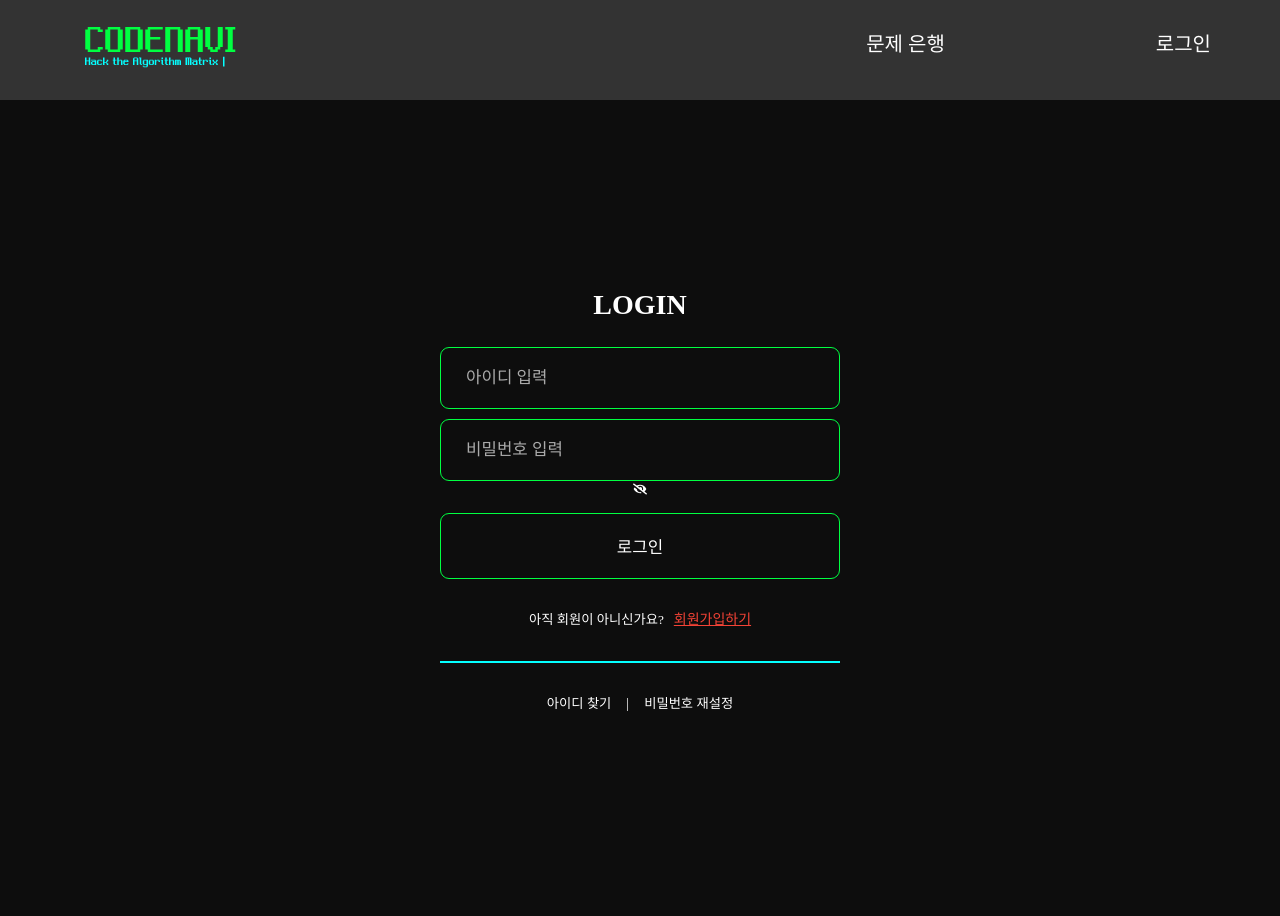
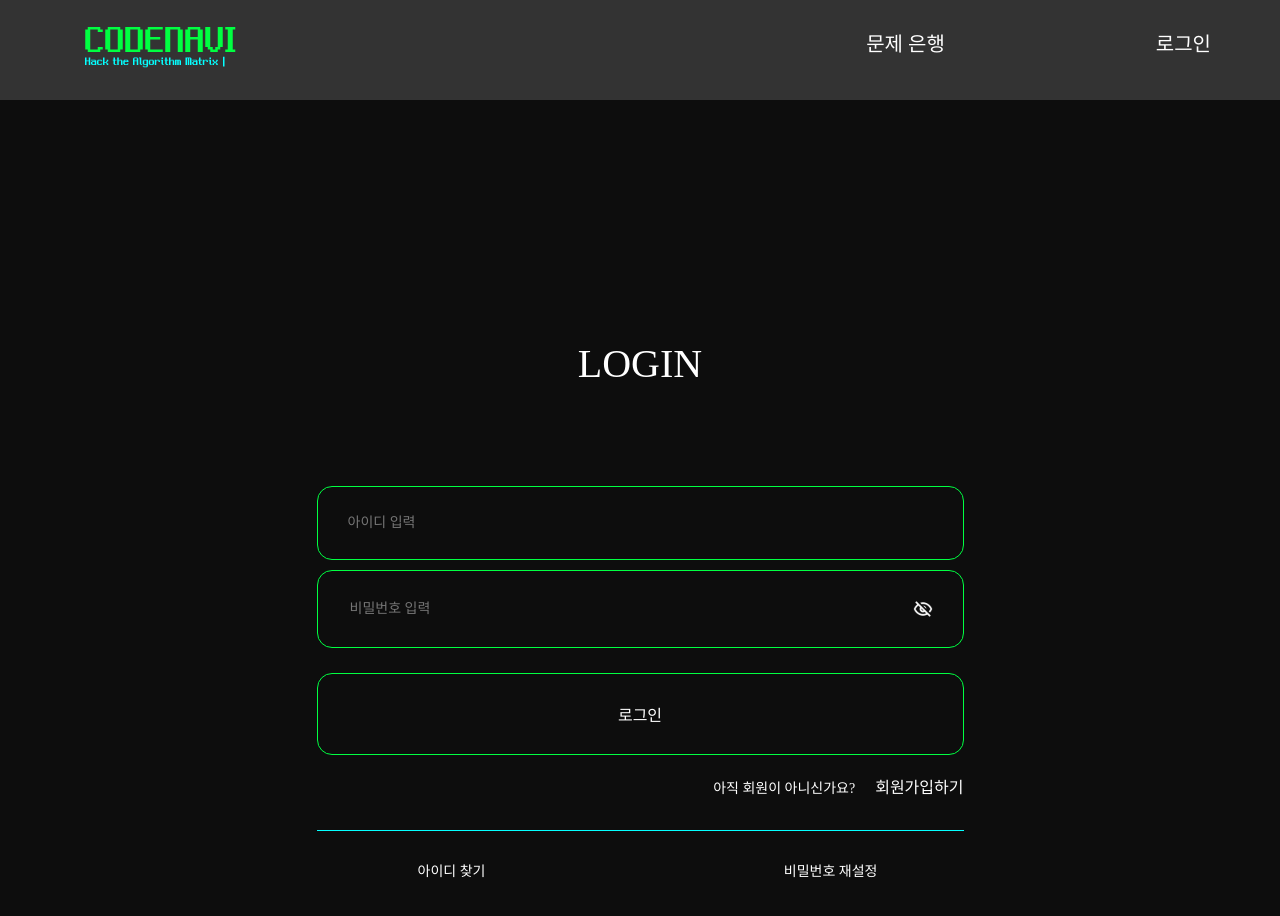
Before and after one commit to Goorm-CodeNavi/frontend, a React (Create React App) app: page /login in a window 1280 px wide. Shown: the top 916 px of the page. Before the commit the page ends 880 px from the top, so only its background shows below. Built offline with nearby package versions, Linux system fonts and the light colour scheme; no server answers; a web font is replaced by a local one.

Commit message:
fix: 로그인 리디자인 완료

```diff
--- a/src/assets/scss/section/login/_login.scss
+++ b/src/assets/scss/section/login/_login.scss
@@ -1,185 +1,147 @@
 .Login_wrap {
-  background-color: var(--background);
-  color: var(--white);
+  display: flex;
+  margin: 0 auto;
+  justify-content: center;
 
-  display: flex;
-  justify-content: center;
-  align-items: center;
-  min-height: calc(100vh - 60px);
-  padding: 20px;
+  .login_container {
+    margin-top: 205px;
 
-  .Login-box {
-    width: 100%;
-    max-width: 400px;
-    text-align: center;
-    padding: 40px 0;
-
-    .login-title {
-      font-size: 20px;
-      margin-bottom: 40px;
-      font-weight: 500;
-      letter-spacing: 0.1em;
+    h1 {
+      width: 100%;
+      text-align: center;
+      font-size: 40px;
+      font-weight: 400;
+      color: var(--white);
     }
 
-    .Login-form {
-      .input-group {
-        margin-bottom: 10px;
-        position: relative;
+    .input_id {
+      width: 100%;
+      margin-top: 90px;
 
-        .Login-input {
-          width: 100%;
-          padding: 20px 25px;
-          background-color: transparent;
-          border: 1.5px solid var(--green);
-          color: var(--white);
-          font-family: var(--mainfont);
-          font-size: 1.2rem;
-          outline: none;
-          box-sizing: border-box;
-          border-radius: 9px;
+      input {
+        width: 585px;
+        background-color: var(--background);
+        font-family: var(--mainfont);
+        font-size: 14px;
+        color: var(--white);
+        padding: 28px 30px;
+        border-radius: 15px;
+        border: 1.5px solid var(--green);
+        outline: none;
+      }
 
-          &::placeholder {
-            color: #aaa;
-          }
-
-          &:hover {
-            border-color: var(--blue);
-            box-shadow: 0 0 6px var(--blue);
-          }
-        }
-
-        .password-group {
-          position: absolute;
-          right: 15px;
-          top: 50%;
-          transform: translateY(-50%);
-          cursor: pointer;
-          color: var(--primary);
-          font-size: 1.1rem;
-
-          .password-toggle {
-            position: absolute;
-            right: 15px;
-            top: 50%;
-            transform: translateY(-50%);
-            color: var(--white);
-            cursor: pointer;
-            font-size: 1.1rem;
-          }
-        }
-
-        .login-button {
-          width: 100%;
-          padding: 20px 25px;
-          background-color: transparent;
-          border: 1.5px solid var(--green);
-          color: var(--white);
-          font-family: var(--mainfont);
-          font-size: 1.2rem;
-          outline: none;
-          box-sizing: border-box;
-          border-radius: 9px;
-          cursor: pointer;
-          transition: all 0.2s ease-in-out;
-
-          &:hover {
-            border-color: var(--blue);
-            color: var(--white);
-            background-color: (--blue);
-            box-shadow: 0 0 10px var(--blue);
-          }
-        }
+      &::placeholder {
+        color: #838383;
+        background-color: var(--background);
+        outline: none;
       }
     }
 
-    .login-prompt {
-      margin-top: 30px;
-      margin-bottom: 30px;
-    }
+    .input_pw {
+      display: flex;
+      align-items: center;
+      justify-content: space-between;
+      margin-top: 10px;
+      padding: 28px 30px;
+      border-radius: 15px;
+      border: 1.5px solid var(--green);
+      gap: 24px;
 
-    .prompt-text {
-      color: var(--white);
-      margin-right: 10px;
-      font-size: 0.95rem;
-    }
+      input {
+        flex: 1;
+        background-color: var(--background);
+        font-family: var(--mainfont);
+        font-size: 14px;
+        color: var(--white);
+        border: 0;
+        outline: none;
+      }
 
-    .signup-link {
-      color: var(--red);
-    }
+      &::placeholder {
+        color: #838383;
+        background-color: var(--background);
+        outline: none;
+      }
 
-    .divider {
-      border: none;
-      height: 2px;
-      background-color: var(--blue);
-      margin: 20px 0;
-    }
-
-    .find-link {
-      background: none;
-      border: none;
-      color: var(--primary);
-      cursor: pointer;
-      text-decoration: none;
-      font-size: 0.95rem;
-      padding: 0;
-      margin: 0;
-
-      &:hover {
-        text-decoration: underline;
-        color: var(--blue);
-      }
-    }
-    .reset-link {
-      background: none;
-      border: none;
-      color: var(--primary);
-      cursor: pointer;
-      text-decoration: none;
-      font-size: 0.95rem;
-      padding: 0;
-      margin: 0;
-
-      &:hover {
-        text-decoration: underline;
-        color: var(--blue);
+      .pw_visible {
+        width: 20px;
+        cursor: pointer;
       }
     }
 
     .error-message {
+      margin-left: 5px;
+      margin-top: 10px;
+      font-size: 14px;
+      font-weight: 400;
       color: var(--red);
     }
 
-    .divider {
-      border: none;
-      border-top: 1px solid var(--border-dark);
-      margin: 30px 0;
+    .login_btn {
+      width: 100%;
+      padding: 28px 0;
+      margin-top: 25px;
+      background-color: var(--background);
+      border-radius: 15px;
+      border: 1.5px solid var(--green);
+      color: var(--white);
+      font-family: var(--mainfont);
+      font-size: 16px;
+      font-weight: 400;
+      cursor: pointer;
     }
 
-    .find-links {
+    .not_member {
       display: flex;
-      justify-content: center;
-      gap: 15px;
+      width: 100%;
+      justify-content: end;
+      align-items: flex-end;
+      margin-top: 20px;
+      gap: 20px;
 
-      .link-divider {
-        color: var(--text-tertiary);
+      .text {
+        font-size: 14px;
+        font-weight: 400;
+        color: var(--white);
+      }
+
+      h4 {
+        padding: 0;
+        margin: 0;
+        font-size: 16px;
+        font-weight: 400;
+        color: var(--white);
+        font-style: bold;
+        cursor: pointer;
+      }
+    }
+
+    .divider {
+      width: 100%;
+      padding: 0;
+      margin-top: 30px;
+      border-bottom: 1.5px solid var(--blue);
+    }
+
+    .options {
+      display: flex;
+      justify-content: space-between;
+      margin-top: 30px;
+      padding: 0 86px 300px 101px;
+
+      .find_id {
+        font-size: 14px;
+        font-weight: 400;
+        color: var(--white);
+        cursor: pointer;
+      }
+
+      .reset_pw {
+        font-size: 14px;
+        font-weight: 400;
+        color: var(--white);
+        cursor: pointer;
       }
     }
   }
 }
-
-button#Login-button {
-  width: 100%;
-  padding: 20px 25px;
-  background-color: transparent;
-  border: 1.5px solid var(--green);
-  color: var(--white);
-  font-family: var(--mainfont);
-  font-size: 1.2rem;
-  outline: none;
-  box-sizing: border-box;
-  border-radius: 9px;
-
-  &:hover {
-    border-color: var(--blue);
-  }
-}
--- a/src/pages/login/LogIn.jsx
+++ b/src/pages/login/LogIn.jsx
@@ -1,6 +1,7 @@
 import React, { useState } from "react";
 import { Link, useNavigate } from "react-router-dom";
-import { FaEye, FaEyeSlash } from "react-icons/fa";
+import Seek from '../../assets/img/ic_seek.svg';
+import Hide from '../../assets/img/ic_hide.svg';
 import { login as loginApi } from "../../api/userApi";
 import { useAuth } from "../../contexts/AuthContext";
 
@@ -48,62 +49,42 @@ const LogIn = () => {
 
   return (
     <div className="Login_wrap">
-      <div className="Login-box">
-        <h1 className="Login-title">LOGIN</h1>
-        <form onSubmit={handleSubmit} className="Login-form">
-          <div className="input-group">
+      <div className="login_container">
+        <h1>LOGIN</h1>
+        <form onSubmit={handleSubmit}>
+          <div className="input_id">
             <input
               type="text"
               placeholder="아이디 입력"
               value={id}
               onChange={(e) => setId(e.target.value)}
-              className="Login-input"
             />
           </div>
-
-          <div
-            className="input-group password-group"
-            style={{ position: "relative" }}
-          >
+          <div className="input_pw">
             <input
               type={passwordVisible ? "text" : "password"}
               placeholder="비밀번호 입력"
               value={password}
               onChange={(e) => setPassword(e.target.value)}
-              className="Login-input"
             />
-            <span
-              className="password-toggle"
-              onClick={() => setPasswordVisible((v) => !v)}
-            >
-              {passwordVisible ? <FaEye /> : <FaEyeSlash />}
-            </span>
+            <img
+              className="pw_visible"
+              src={passwordVisible ? Seek : Hide}
+              alt="pw_visible"
+              onClick={() => setPasswordVisible((prev) => !prev)}
+            />
           </div>
-
           {error && <p className="error-message">{error}</p>}
-
-          <button id="Login-button" type="submit" className="Login-button">
-            로그인
-          </button>
+          <button type="submit" className="login_btn">로그인</button>
         </form>
-
-        <div className="login-prompt">
-          <span className="prompt-text">아직 회원이 아니신가요?</span>
-          <Link to="/signup" className="signup-link">
-            회원가입하기
-          </Link>
+        <div className="not_member">
+          <div className="text">아직 회원이 아니신가요?</div>
+          <h4 onClick={() => navigate("/signup")}>회원가입하기</h4>
         </div>
-
-        <hr className="divider" />
-
-        <div className="find-links">
-          <Link to="/findid" className="find-link">
-            아이디 찾기
-          </Link>
-          <span className="link-divider">|</span>
-          <Link to="/passwordreset" className="reset-link">
-            비밀번호 재설정
-          </Link>
+        <div className="divider"></div>
+        <div className="options">
+          <div className="find_id" onClick={() => navigate("/find-id")}>아이디 찾기</div>
+          <div className="reset_pw" onClick={() => navigate("/passwordreset")}>비밀번호 재설정</div>
         </div>
       </div>
     </div>
```
